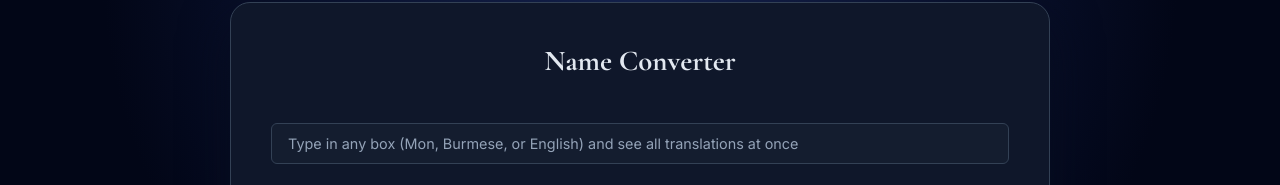
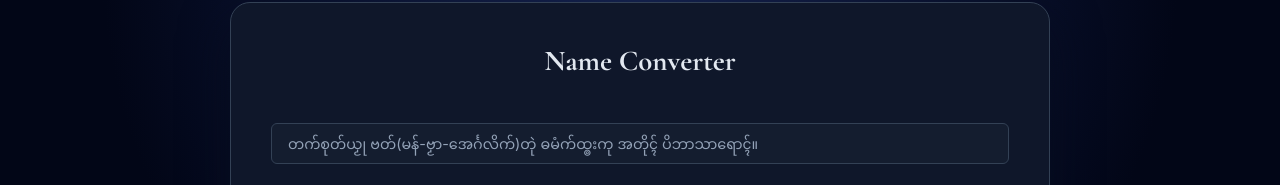
Before and after one commit to TaoMonLae/monname-converter, a website: page public/index.html in a window 1280 px wide. Shown: the part 111-296 px from the top of the page. Drawn offline with nearby package versions, Linux system fonts and the light colour scheme; a web font is replaced by a local one.

Commit message:
Update index.html

```diff
--- a/public/index.html
+++ b/public/index.html
@@ -776,7 +776,7 @@
     <h1 class="converter-title">Name Converter</h1>
     <p class="converter-status" id="converterStatus">Ready</p>
 
-    <div class="mode-note">Type in any box (Mon, Burmese, or English) and see all translations at once</div>
+    <div class="mode-note">တက်စုတ်ယၟု ဗတ်(မန်-ဗၟာ-အေၚ်္ဂလိက်)တုဲ ဓမံက်ထ္ၜးကု အတိုၚ် ပိဘာသာရောၚ်။ </div>
 
     <!-- Three input boxes -->
     <div class="input-columns">
```
